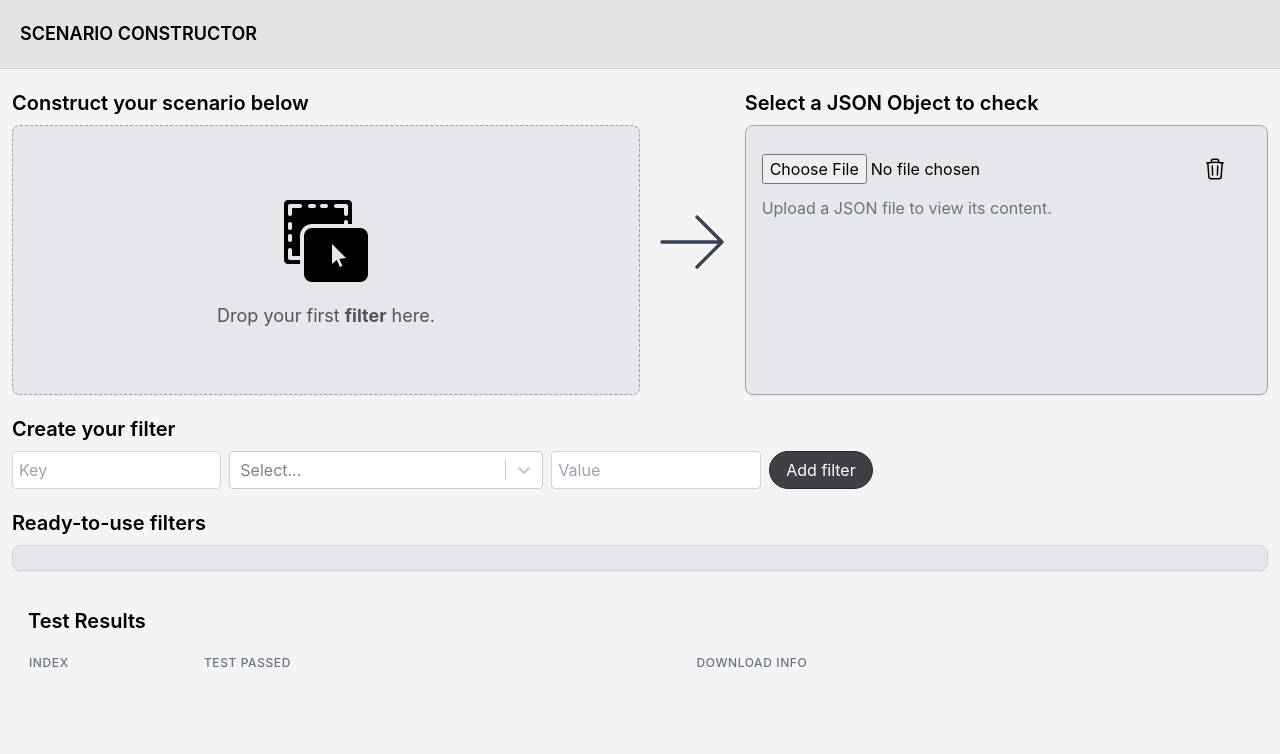
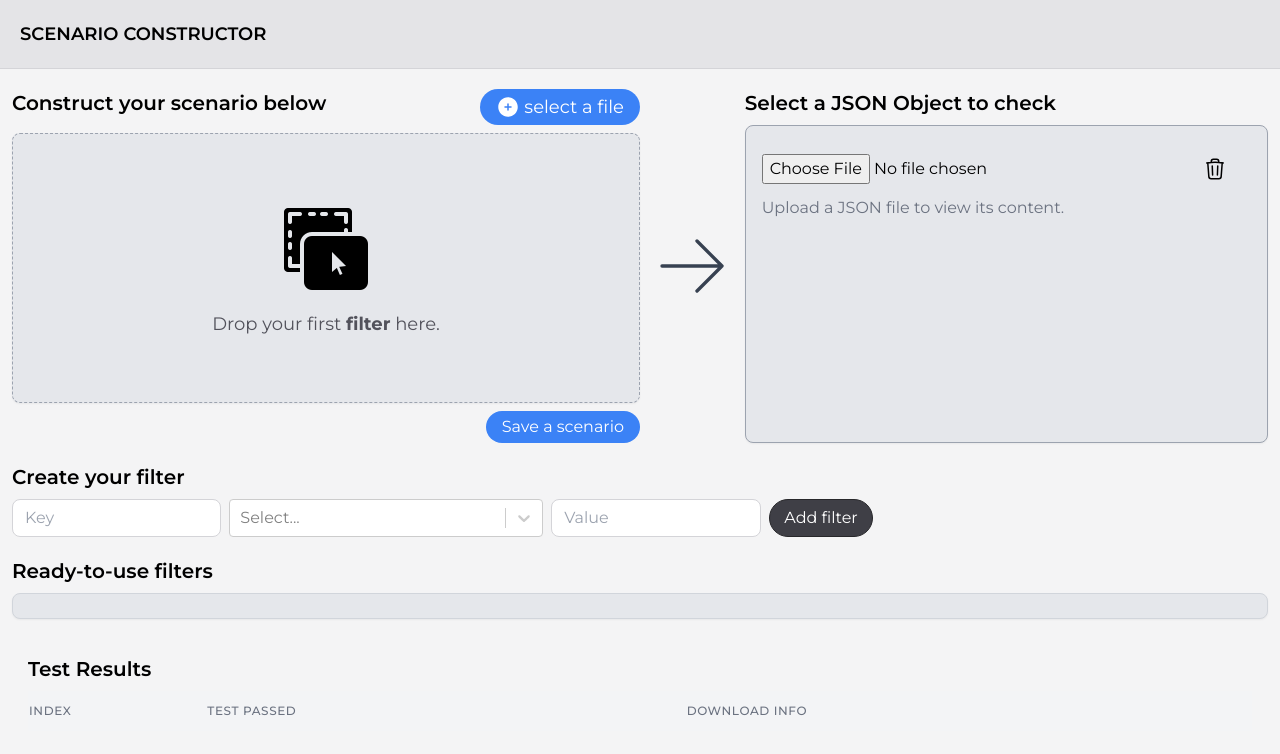
Before and after one commit to dmitry-lapin/AE-Project, a React (Create React App) app: page / in a window 1280 px wide. Shown: the top 754 px of the page. Built offline with nearby package versions, Linux system fonts and the light colour scheme.

Commit message:
i am currently implementing scenario saving option. i gonna add two saving options (database, and by file).

```diff
--- a/public/index.html
+++ b/public/index.html
@@ -3,6 +3,9 @@
   <head>
     <meta charset="utf-8" />
     <link rel="icon" href="%PUBLIC_URL%/favicon.ico" />
+    <link rel="preconnect" href="https://fonts.googleapis.com">
+    <link rel="preconnect" href="https://fonts.gstatic.com" crossorigin>
+    <link href="https://fonts.googleapis.com/css2?family=Montserrat:ital,wght@0,100..900;1,100..900&display=swap" rel="stylesheet">
     <meta name="viewport" content="width=device-width, initial-scale=1" />
     <meta name="theme-color" content="#000000" />
     <meta
--- a/src/index.css
+++ b/src/index.css
@@ -4,9 +4,10 @@
 
 body {
   margin: 0;
-  font-family: -apple-system, BlinkMacSystemFont, 'Segoe UI', 'Roboto', 'Oxygen',
-    'Ubuntu', 'Cantarell', 'Fira Sans', 'Droid Sans', 'Helvetica Neue',
-    sans-serif;
+  font-family: "Montserrat", sans-serif;
+  font-optical-sizing: auto;
+  font-weight: 400;
+  font-style: normal;
   -webkit-font-smoothing: antialiased;
   -moz-osx-font-smoothing: grayscale;
 }
--- a/src/modules/ScenarioField/components/FilterComponent.jsx
+++ b/src/modules/ScenarioField/components/FilterComponent.jsx
@@ -62,7 +62,7 @@ const FilterComponent = ({ onAddFilter }) => {
             value={filter.key}
             onChange={handleInputChange}
             placeholder="Key"
-            className="w-full p-1.5 border-[1.5px] border-zinc-300 rounded ring-1 ring-transparent focus:ring-blue-500 focus:outline-none focus:border-blue-500"
+            className="w-full px-3 py-1.5 border-[1.5px] border-zinc-300 rounded-lg ring-1 ring-transparent focus:ring-blue-500 focus:outline-none focus:border-blue-500"
           />
         </div>
         <div className="w-3/12">
@@ -87,7 +87,7 @@ const FilterComponent = ({ onAddFilter }) => {
             value={filter.value}
             onChange={handleInputChange}
             placeholder="Value"
-            className="w-full p-1.5 border-[1.5px] border-zinc-300 rounded ring-1 ring-transparent focus:ring-blue-500 focus:outline-none focus:border-blue-500"
+            className="w-full px-3 py-1.5 border-[1.5px] border-zinc-300 rounded-lg ring-1 ring-transparent focus:ring-blue-500 focus:outline-none focus:border-blue-500"
           />
         </div>
         <button
--- a/src/modules/ScenarioField/components/ObjectField.jsx
+++ b/src/modules/ScenarioField/components/ObjectField.jsx
@@ -8,7 +8,7 @@ const ObjectField = () => {
   const [jsonObject, setJsonObject] = useState(null);
   const filters = useSelector((state) => state.currentScenario.filters);
   const dispatch = useDispatch();
-  const [fileInputKey, setFileInputKey] = useState(0); // Добавляем ключ для пересоздания input[type="file"]
+  const [fileInputKey, setFileInputKey] = useState(0); // Add a key to recreate input[type="file"]
 
   const handleFileUpload = (event) => {
     const file = event.target.files[0];
@@ -37,11 +37,11 @@ const ObjectField = () => {
       const results = applyFiltersToJSON(jsonObject, filters);
       console.log(results);
 
-      // Создаем объект с результатом теста и добавляем его в testResultsSlice
+      // Create an object with the test result and add it to testResultsSlice
       const testResult = {
         filtersUsed: filters,
         jsonUsed: jsonObject,
-        testPassed: results // Если все фильтры пройдены
+        testPassed: results // If all filters are passed
       };
 
       dispatch(addTestResult(testResult));
@@ -51,7 +51,7 @@ const ObjectField = () => {
       dispatch(clearJson());
       setJsonObject(null);
 
-      // Увеличиваем ключ для пересоздания input[type="file"]
+      // Increase the key to recreate input[type="file"]
       setFileInputKey((prevKey) => prevKey + 1);
     } else {
       console.log("JSON object or filters are missing.");
@@ -62,7 +62,7 @@ const ObjectField = () => {
     setJsonObject(null);
     dispatch(clearJson());
 
-    // Увеличиваем ключ для пересоздания input[type="file"]
+    // Increase the key to recreate input[type="file"]
     setFileInputKey((prevKey) => prevKey + 1);
   };
 
@@ -76,7 +76,7 @@ const ObjectField = () => {
         </div>
         <div className="flex justify-between mr-6">
           <input
-            key={fileInputKey} // Добавляем ключ для пересоздания input[type="file"]
+            key={fileInputKey} // Add a key to recreate input[type="file"]
             type="file"
             accept=".json"
             onChange={handleFileUpload}
--- a/src/modules/ScenarioField/components/ScenarioConstructor.jsx
+++ b/src/modules/ScenarioField/components/ScenarioConstructor.jsx
@@ -1,4 +1,4 @@
-import React from "react";
+import React, { useState } from "react";
 import DragndropImage from '../../../media/dragndrop.png';
 import { useDrop } from "react-dnd";
 import { useDispatch, useSelector } from 'react-redux';
@@ -20,6 +20,8 @@ const ScenarioConstructor = () => {
         })
       });
 
+    const [isModalOpen, setIsModalOpen] = useState(false);
+
     const handleRemoveClick = (index) => {
         dispatch(removeFilter(index));
     }
@@ -32,10 +34,31 @@ const ScenarioConstructor = () => {
       backgroundColor = `bg-gray-300 border-gray-500 shadow-md`
     }
 
+    const openModal = () => {
+        setIsModalOpen(true);
+    }
+
+    const closeModal = () => {
+        setIsModalOpen(false);
+    }
+
+    const saveScenario = () => {
+        // Добавьте здесь логику для сохранения сценария
+        // Закройте модальное окно после сохранения
+        setIsModalOpen(false);
+    }
+
     return (
+        <>
         <div className="flex flex-col w-6/12 space-y-2">
-            <div>
-                    <p className="font-semibold text-xl">Construct your scenario below</p>
+            <div className="flex justify-between">
+                <p className="font-semibold text-xl">Construct your scenario below</p>
+                <button className="flex space-x-1 text-white bg-blue-500 rounded-full items-center justify-center px-4 py-1" onClick={openModal}>
+                    <svg xmlns="http://www.w3.org/2000/svg" viewBox="0 0 24 24" fill="currentColor" className="w-6 h-6">
+                        <path fillRule="evenodd" d="M12 2.25c-5.385 0-9.75 4.365-9.75 9.75s4.365 9.75 9.75 9.75 9.75-4.365 9.75-9.75S17.385 2.25 12 2.25ZM12.75 9a.75.75 0 0 0-1.5 0v2.25H9a.75.75 0 0 0 0 1.5h2.25V15a.75.75 0 0 0 1.5 0v-2.25H15a.75.75 0 0 0 0-1.5h-2.25V9Z" clipRule="evenodd" />
+                    </svg>
+                    <p className="text-lg">select a file</p>
+                </button>
             </div>
             <div ref={ref} className={`flex-grow border border-dashed rounded-lg duration-100 ` + backgroundColor}>
                 {filters.length === 0 ? (
@@ -54,7 +77,36 @@ const ScenarioConstructor = () => {
                     </div>
                 )}
             </div>
+            <div className="flex justify-end">
+                <button className="text-white bg-blue-500 rounded-full px-4 py-1" onClick={openModal}>
+                    <p>Save a scenario</p>
+                </button>
+            </div>
         </div>
+        {isModalOpen && (
+            <div className="fixed inset-0 flex items-center justify-center z-50 backdrop-blur bg-gray-600/50">
+                <div className="bg-white w-1/4 p-4 rounded-lg shadow-lg">
+                    <p className="text-xl font-semibold">Save Scenario</p>
+                    <p className="text-sm text-zinc-600 mb-4">Select an save option.</p>
+                    <div className="mx-4 space-y-1">
+                        <div className="flex space-x-2 text-white">
+                            <button className="py-2 rounded-xl w-1/2 border-2 border-blue-500 text-blue-500 hover:bg-blue-500 hover:text-white duration-100">
+                                <p>In Database</p>
+                            </button>
+                            <button className="py-2 rounded-xl w-1/2 border-2 border-blue-500 text-blue-500 hover:bg-blue-500 hover:text-white duration-100">
+                                <p>In FIle</p>
+                            </button>
+                        </div>
+                    </div>
+                    <div className="flex justify-end mt-4">
+                        <button className="bg-blue-500 text-white rounded-full px-4 py-1 mr-2" onClick={saveScenario}>Save</button>
+                        <button className="text-blue-500 rounded-full px-4 py-1" onClick={closeModal}>Cancel</button>
+                    </div>
+                </div>
+
+            </div>
+        )}
+        </>
     );
 }
 
```
